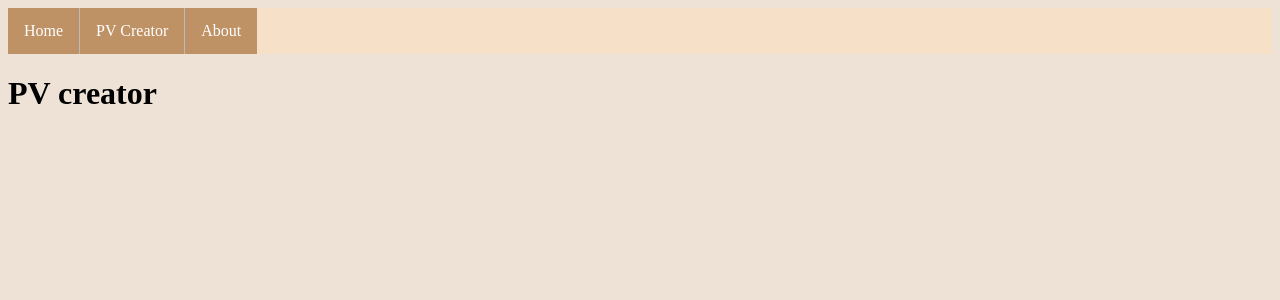
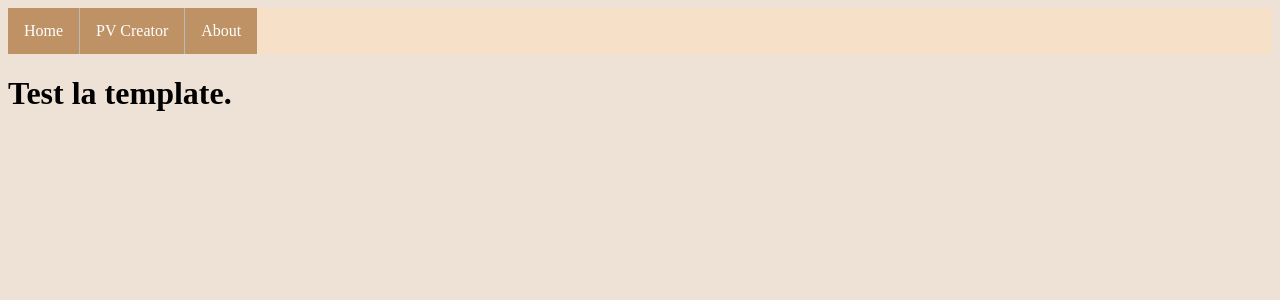
Before and after one commit to marius435/PV_creator, a Django app: page / in a window 1280 px wide. Shown: the top 300 px of the page. Run offline with Django 5.2, Linux system fonts and the light colour scheme; data that the repository does not hold is empty.

Commit message:
Create reusable templates

```diff
--- /dev/null
+++ b/PV_creator/templates/base.html
@@ -0,0 +1,22 @@
+{% load static %}
+<!DOCTYPE html>
+
+<html>
+    <head>
+        <meta charset="utf-8">
+        <link rel="stylesheet" href={% static 'styles.css' %}>
+        <title>PV Creator</title>
+    </head>
+
+    <body>
+        <ul>
+            <li><a class="active" href={% url 'home' %}>Home</a></li>
+            <li><a class="active" href={% url 'pv_creator' %}>PV Creator</a></li>
+            <li><a class="active" href={% url 'about' %}>About</a></li>
+        </ul>
+    </body>
+
+    {% block content %}
+    {% endblock %}
+
+</html>
--- a/PV_creator/templates/home.html
+++ b/PV_creator/templates/home.html
@@ -1,36 +1,7 @@
-{% load static %}
-<!DOCTYPE html>
-<html>
-    <head>
-        <meta charset="utf-8">
-        <link rel="stylesheet" href={% static 'styles.css' %}>
-        <title>PV Creator</title>
-    </head>
+{% extends 'base.html' %}
 
-    <body>
+{% block content %}
 
-        <ul>
-            <li><a class="active" href={% url 'home' %}>Home</a></li>
-            <li><a class="active" href={% url 'pv_creator' %}>PV Creator</a></li>
-            <li><a class="active" href={% url 'about' %}>About</a></li>
-        </ul>
+<h1>Test la template.</h1>
 
-
-
-
-
-        <h1>PV creator</h1>
-
-
-
-
-        <!-- <h1>PV Creator</h1>
-        {% for ticket1 in tickets %}
-            {{ ticket1.pers1_name }}<br><br>
-            <h1>Teste</h1>
-        {% endfor %}
-
-        <h3>Test2</h3> -->
-
-    </body>
-</html>
+{% endblock %}
```
